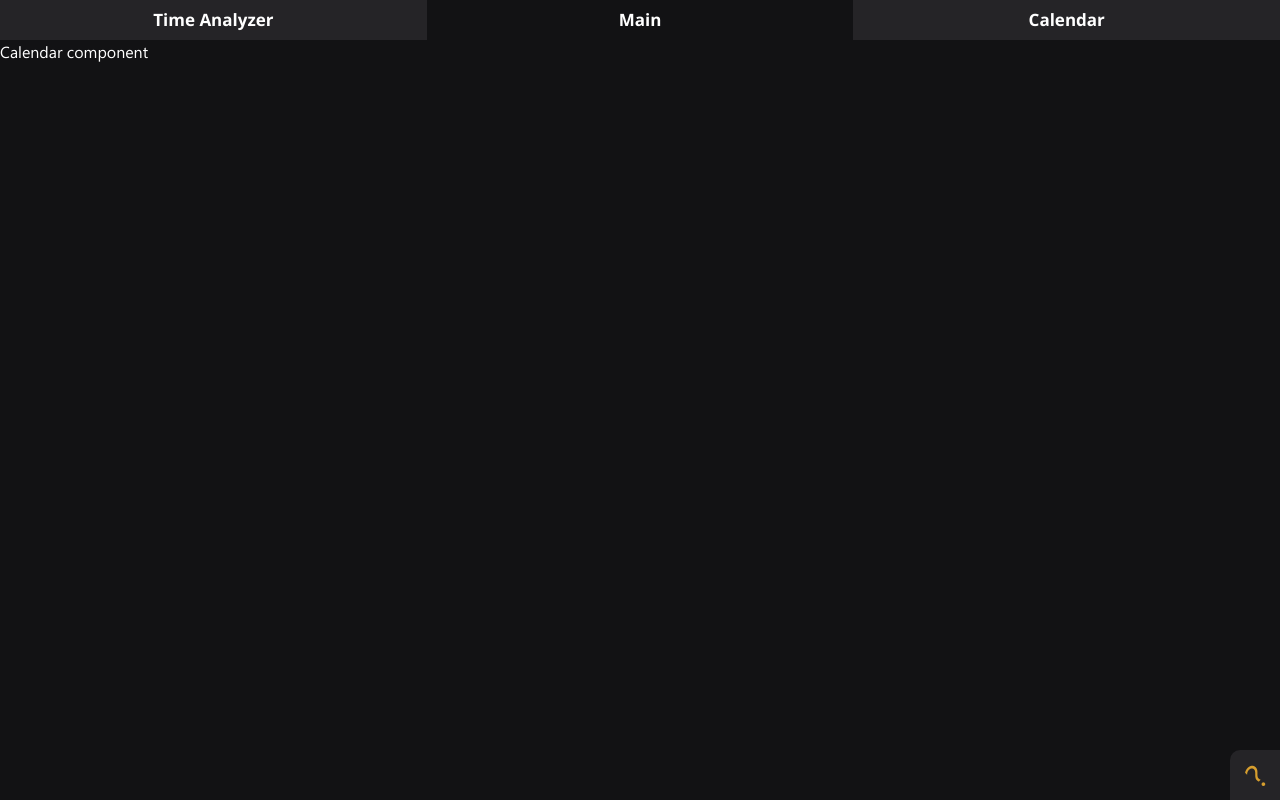
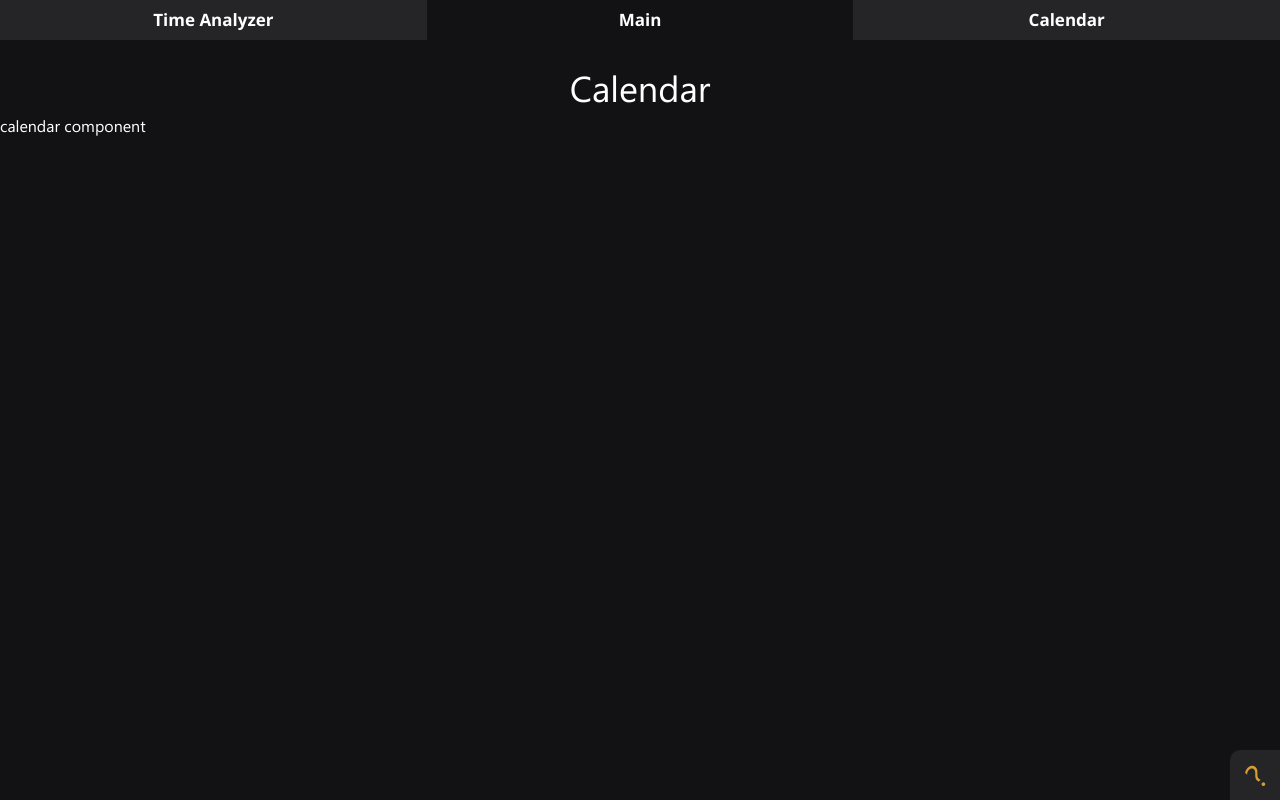
Before and after one commit to Buor/productivity-calculator, a React (Create React App) app in the folder client/: page /calendar in a window 1280 px wide. Built offline with nearby package versions, Linux system fonts and the light colour scheme.

Commit message:
refactor: separated calendar component and calendar page to make calendar component reusable

```diff
--- a/client/src/components/individual/Calendar/Calendar.tsx
+++ b/client/src/components/individual/Calendar/Calendar.tsx
@@ -2,6 +2,6 @@ import {Box} from "@chakra-ui/react";
 
 export const Calendar: React.FC = () => {
     return <Box>
-        Calendar component
+        calendar component
     </Box>
 }
--- /dev/null
+++ b/client/src/components/individual/Calendar/CalendarPage.tsx
@@ -0,0 +1,9 @@
+import {Box, Text} from "@chakra-ui/react";
+import {Calendar} from "./Calendar";
+
+export const CalendarPage: React.FC = () => {
+    return <Box>
+        <Text fontSize={36} textAlign={'center'} mt={5}>Calendar</Text>
+        <Calendar/>
+    </Box>
+}
--- a/client/src/routes/routes.tsx
+++ b/client/src/routes/routes.tsx
@@ -1,7 +1,7 @@
 import React from "react"
 import {TimeAnalyzer} from "../components/individual/TimeAnalyzer/TimeAnalyzer"
 import {Main} from '../components/individual/Main';
-import {Calendar} from "../components/individual/Calendar/Calendar";
+import {CalendarPage} from "../components/individual/Calendar/CalendarPage";
 
 export interface IRoute {
     link: string
@@ -23,6 +23,6 @@ export const routes: IRoute[] = [
     {
         link: '/calendar',
         name: 'Calendar',
-        component: <Calendar/>
+        component: <CalendarPage/>
     }
 ]
```
